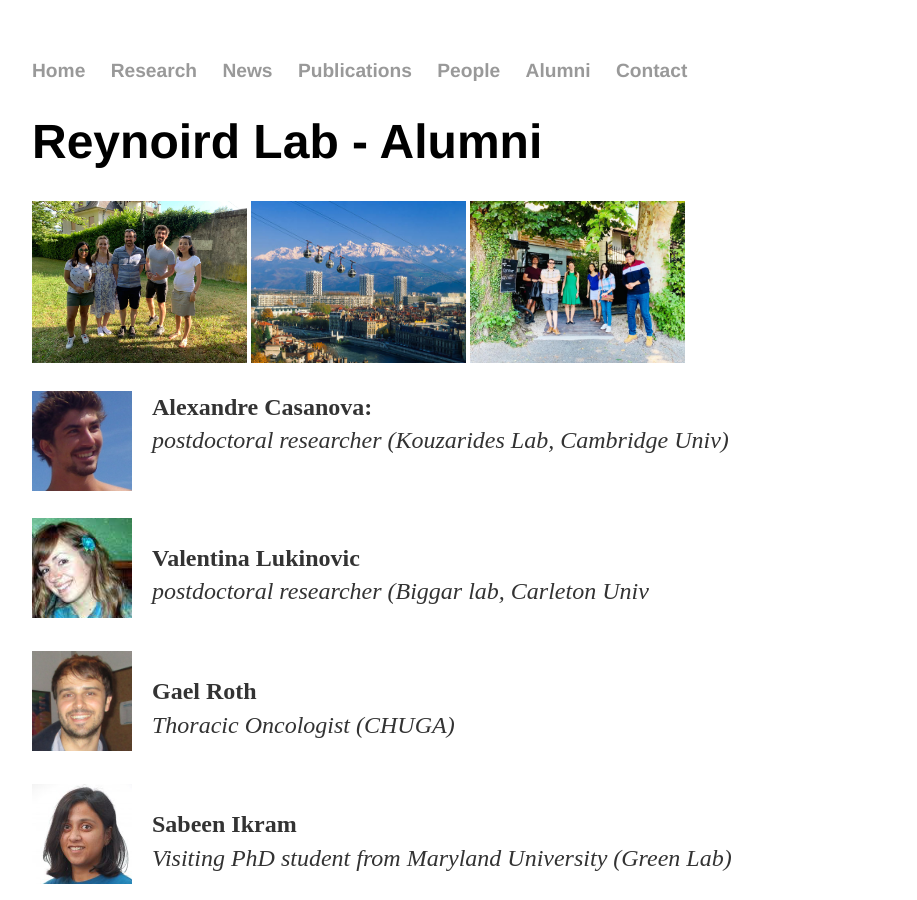
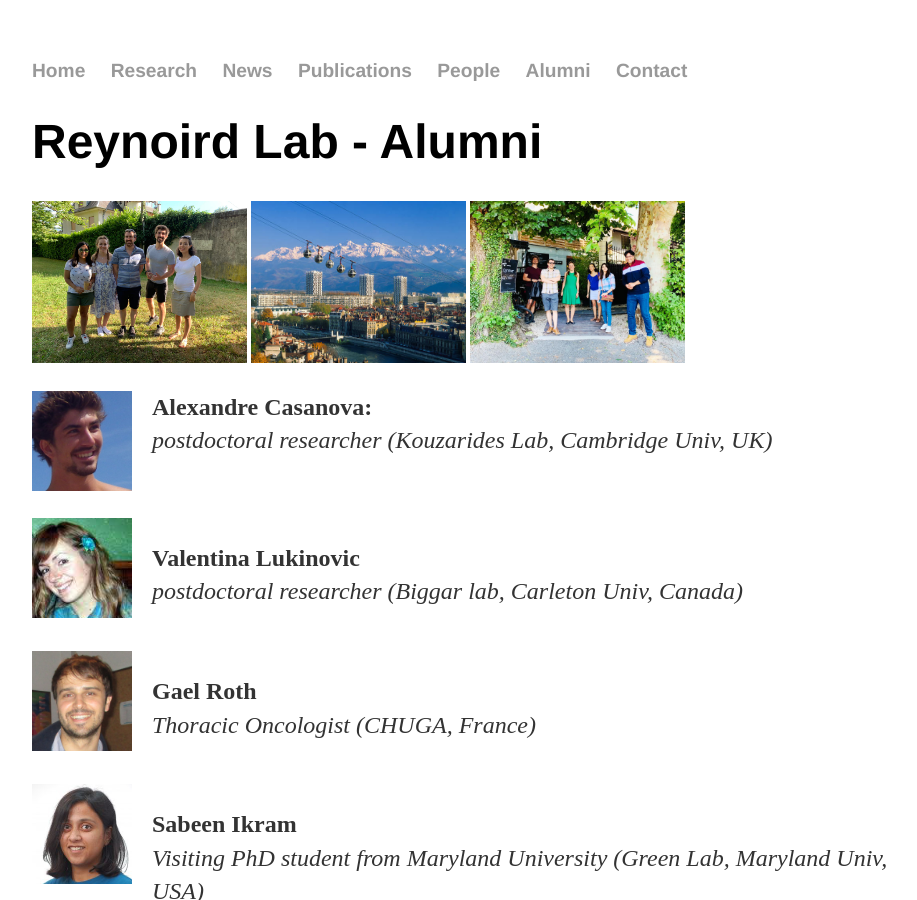
Before and after one commit to Reynoird-Lab/Reynoird-lab.github.io, a Jekyll site: the page built from Alumni/index.html, in a window 1280 px wide and 900 px high. Shown: the whole window, without its empty margins (160-1077 px from the left). Built offline with Jekyll 4.4.1, drawn with Linux system fonts in a browser that asks for light colours; Markdown is read by kramdown in place of the engine named in the settings.

Commit message:
Update index.html

```diff
--- a/Alumni/index.html
+++ b/Alumni/index.html
@@ -7,13 +7,13 @@ title: Alumni
 <img src="https://reynoird-lab.github.io/Images/sortie_parc.jpg" alt="Reynoird lab retreat 1" width="215" /> <img src="https://reynoird-lab.github.io/Images/grenoble.jpg" width="215" /> <img src="https://reynoird-lab.github.io/Images/sortie_resto.jpg" alt="Reynoird lab retreat 2" width="215" />
 
 <p>
-		<a href="https://www.researchgate.net/profile/Alexandre_Casanova"> <img alt="AC" src="https://reynoird-lab.github.io/Images/Alexandre_Casanova.jpg" style="margin: 0px 20px 10px 0px;" align="left" width="100"/> </a> <p><b>Alexandre Casanova: </b><br><i>postdoctoral researcher (Kouzarides Lab, Cambridge Univ)</i><br></p>
+		<a href="https://www.researchgate.net/profile/Alexandre_Casanova"> <img alt="AC" src="https://reynoird-lab.github.io/Images/Alexandre_Casanova.jpg" style="margin: 0px 20px 10px 0px;" align="left" width="100"/> </a> <p><b>Alexandre Casanova: </b><br><i>postdoctoral researcher (Kouzarides Lab, Cambridge Univ, UK)</i><br></p>
 <br><br>
-		<a href="https://www.researchgate.net/profile/Valentina_Lukinovic"> <img alt="VL" src="https://reynoird-lab.github.io/Images/valentina_lukinovic.jpg" style="margin: 0px 20px 10px 0px;" align="left" width="100"/></a> <p><b>Valentina Lukinovic</b><br> <i>postdoctoral researcher (Biggar lab, Carleton Univ</i></p>
+		<a href="https://www.researchgate.net/profile/Valentina_Lukinovic"> <img alt="VL" src="https://reynoird-lab.github.io/Images/valentina_lukinovic.jpg" style="margin: 0px 20px 10px 0px;" align="left" width="100"/></a> <p><b>Valentina Lukinovic</b><br> <i>postdoctoral researcher (Biggar lab, Carleton Univ, Canada)</i></p>
 <br>
-		<a href="https://www.researchgate.net/profile/Gael_Roth"> <img alt=GR" src="https://reynoird-lab.github.io/Images/gael_roth.jpg" style="margin: 0px 20px 10px 0px;" align="left" width="100"/></a> <p><b>Gael Roth</b> <br><i>Thoracic Oncologist (CHUGA)</i></p>
+		<a href="https://www.researchgate.net/profile/Gael_Roth"> <img alt=GR" src="https://reynoird-lab.github.io/Images/gael_roth.jpg" style="margin: 0px 20px 10px 0px;" align="left" width="100"/></a> <p><b>Gael Roth</b> <br><i>Thoracic Oncologist (CHUGA, France)</i></p>
 <br>
-		<a href="https://greenlab.umbc.edu/people/"> <img src="https://reynoird-lab.github.io/Images/Sabeen_Ikram.jpeg" style="margin: 0px 20px 10px 0px;" align="left" width="100"/></a> <p><b>Sabeen Ikram</b> <br><i> Visiting PhD student from Maryland University (Green Lab)</i></p>
+		<a href="https://greenlab.umbc.edu/people/"> <img src="https://reynoird-lab.github.io/Images/Sabeen_Ikram.jpeg" style="margin: 0px 20px 10px 0px;" align="left" width="100"/></a> <p><b>Sabeen Ikram</b> <br><i> Visiting PhD student from Maryland University (Green Lab, Maryland Univ, USA)</i></p>
 <br>
 		<img src="https://reynoird-lab.github.io/Images/Nour_Hussein.jpg" style="margin: 0px 20px 10px 0px;" align="left" width="100"/><p><b>Nour El Hussein</b> <br><i>Master 2 student</i></p>
 <br>
```
